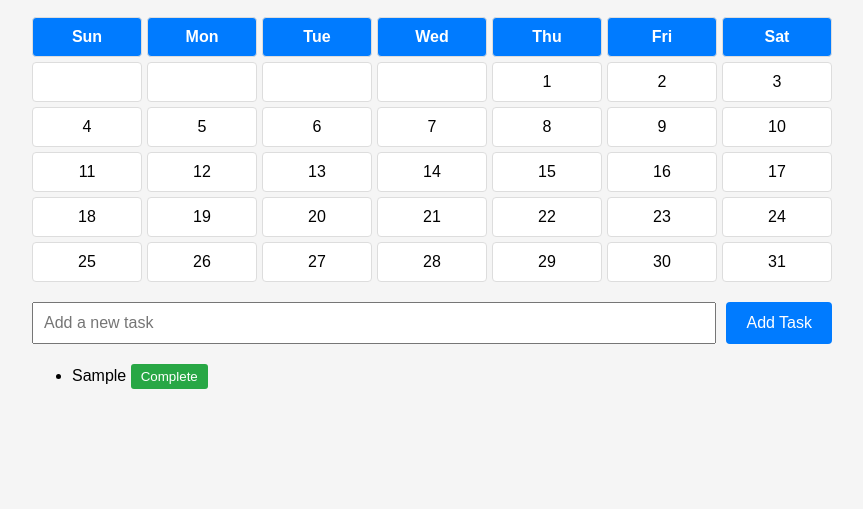
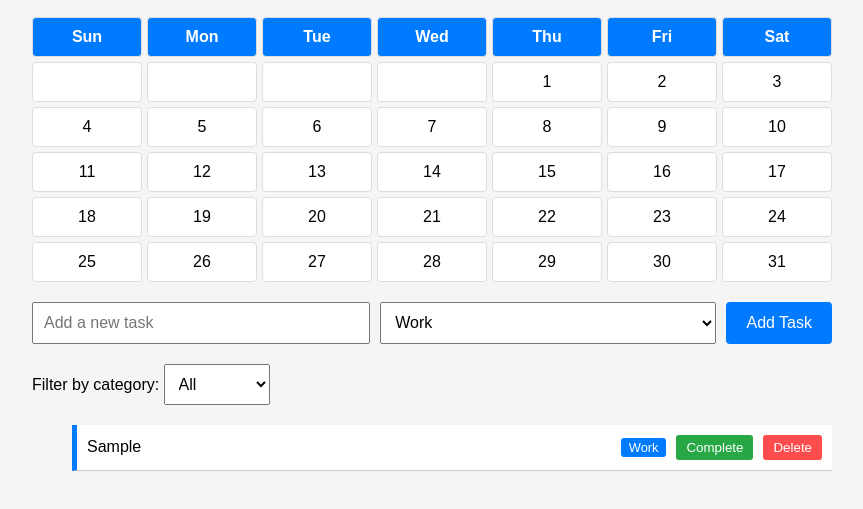
Before and after one commit to Attafii/To-do-list, a website: page index.html in a window 1280 px wide. Both pictures are taken after typing "Sample" into the empty fields and a click on the button "Add Task". Shown: the part 125-634 px from the top of the page, without its empty margins (208-1071 px from the left). Drawn offline with Linux system fonts and the light colour scheme.

Commit message:
Update add task functionality, add categories

```diff
--- a/app.js
+++ b/app.js
@@ -1,21 +1,31 @@
-// app.js
-
 document.addEventListener('DOMContentLoaded', function() {
     const taskInput = document.getElementById('task-input');
     const addTaskBtn = document.getElementById('add-task-btn');
     const taskList = document.getElementById('task-list');
     const dateElement = document.getElementById('date');
     const calendarContainer = document.querySelector('.calendar-container');
+    const categorySelect = document.getElementById('category-select');
+    const filterSelect = document.getElementById('filter-select');
 
     // Function to add a new task
     function addTask() {
         const taskText = taskInput.value.trim();
+        const category = categorySelect.value;
+
         if (taskText !== '') {
             const li = document.createElement('li');
-            li.className = 'task';
+            li.className = `task ${category.toLowerCase()}`; // Add category class
+            li.setAttribute('data-category', category);
+
             const taskSpan = document.createElement('span');
             taskSpan.textContent = taskText;
             li.appendChild(taskSpan);
+
+            const categoryBadge = document.createElement('span');
+            categoryBadge.className = 'category-badge';
+            categoryBadge.textContent = category;
+            li.appendChild(categoryBadge);
+
             const completeBtn = document.createElement('button');
             completeBtn.textContent = 'Complete';
             completeBtn.className = 'complete-btn';
@@ -23,6 +33,7 @@ document.addEventListener('DOMContentLoaded', function() {
                 li.classList.toggle('completed');
             });
             li.appendChild(completeBtn);
+
             const deleteBtn = document.createElement('button');
             deleteBtn.textContent = 'Delete';
             deleteBtn.className = 'delete-btn';
@@ -30,26 +41,32 @@ document.addEventListener('DOMContentLoaded', function() {
                 li.remove();
             });
             li.appendChild(deleteBtn);
+
             taskList.appendChild(li);
             taskInput.value = '';
         }
     }
 
-    // Add event listener to the button
-    addTaskBtn.addEventListener('click', () => {
-        const taskText = taskInput.value.trim();
-        console.log(`Adding task: ${taskText}`);
-        if (taskText !== '') {
-            const li = document.createElement('li');
-            li.innerHTML = `<span>${taskText}</span> <button class="complete-btn">Complete</button>`;
-            taskList.appendChild(li);
-            console.log(`Task added: ${li.outerHTML}`);
-            taskInput.value = '';  // Clear input after adding
-        } else {
-            console.log('No task text provided');
+    // Function to filter tasks by category
+    function filterTasks() {
+        const filter = filterSelect.value;
+        const tasks = taskList.getElementsByTagName('li');
+
+        for (let task of tasks) {
+            const category = task.getAttribute('data-category');
+            if (filter === 'All' || filter === category) {
+                task.style.display = '';
+            } else {
+                task.style.display = 'none';
+            }
         }
-    });
+    }
 
+    // Add event listener to the add task button
+    addTaskBtn.addEventListener('click', addTask);
+
+    // Add event listener to the filter select dropdown
+    filterSelect.addEventListener('change', filterTasks);
 
     // Display the current date
     function displayDate() {
--- a/index.html
+++ b/index.html
@@ -1,4 +1,3 @@
-<!-- index.html -->
 <!DOCTYPE html>
 <html lang="en">
 <head>
@@ -10,7 +9,7 @@
 <body>
     <div class="container">
         <header>
-          <h1>To-Do List</h1>
+            <h1>To-Do List</h1>
             <p id="date"></p>
         </header>
         <div class="calendar-container">
@@ -18,9 +17,23 @@
         </div>
         <div class="todo-container">
             <input type="text" id="task-input" placeholder="Add a new task">
+            <select id="category-select">
+                <option value="Work">Work</option>
+                <option value="Personal">Personal</option>
+                <option value="Urgent">Urgent</option>
+            </select>
             <button id="add-task-btn">Add Task</button>
         </div>
-      <ul id="task-list"></ul>
+        <div class="filter-container">
+            <label for="filter-select">Filter by category:</label>
+            <select id="filter-select">
+                <option value="All">All</option>
+                <option value="Work">Work</option>
+                <option value="Personal">Personal</option>
+                <option value="Urgent">Urgent</option>
+            </select>
+        </div>
+        <ul id="task-list"></ul>
     </div>
     <script src="app.js"></script>
 </body>
--- a/style.css
+++ b/style.css
@@ -1,5 +1,3 @@
-/* styles.css */
-
 /* General Styles */
 body {
     font-family: Arial, sans-serif;
@@ -57,13 +55,8 @@ header {
     margin-bottom: 20px;
 }
 
-#task-input {
+#task-input, #category-select {
     flex: 1;
-    padding: 10px;
-    font-size: 1em;
-}
-
-#task-date {
     padding: 10px;
     font-size: 1em;
 }
@@ -103,7 +96,41 @@ header {
     font-size: 1.2em;
     color: #28a745; /* Color of the checkmark */
     margin-right: 10px;
+}
 
+/* Category-specific styles */
+.task.work {
+    border-left: 5px solid #007bff; /* Blue for Work */
+}
+
+.task.personal {
+    border-left: 5px solid #28a745; /* Green for Personal */
+}
+
+.task.urgent {
+    border-left: 5px solid #dc3545; /* Red for Urgent */
+}
+
+.category-badge {
+    background-color: #ddd;
+    padding: 2px 8px;
+    border-radius: 3px;
+    font-size: 0.8em;
+    color: #fff;
+    margin-left: auto; /* Push the badge to the far right */
+}
+
+/* Color for category badges */
+.task.work .category-badge {
+    background-color: #007bff; /* Blue */
+}
+
+.task.personal .category-badge {
+    background-color: #28a745; /* Green */
+}
+
+.task.urgent .category-badge {
+    background-color: #dc3545; /* Red */
 }
 
 .delete-btn {
@@ -118,6 +145,7 @@ header {
 .delete-btn:hover {
     background-color: #ff1a1a;
 }
+
 .complete-btn {
     background-color: #28a745; /* Green color for complete button */
     color: white;
@@ -131,6 +159,16 @@ header {
     background-color: #218838; /* Darker green for hover effect */
 }
 
+/* Filter Styles */
+.filter-container {
+    margin-bottom: 20px;
+}
+
+#filter-select {
+    padding: 10px;
+    font-size: 1em;
+}
+
 /* Task Date Styles */
 .task-date {
     font-size: 0.9em;
```
